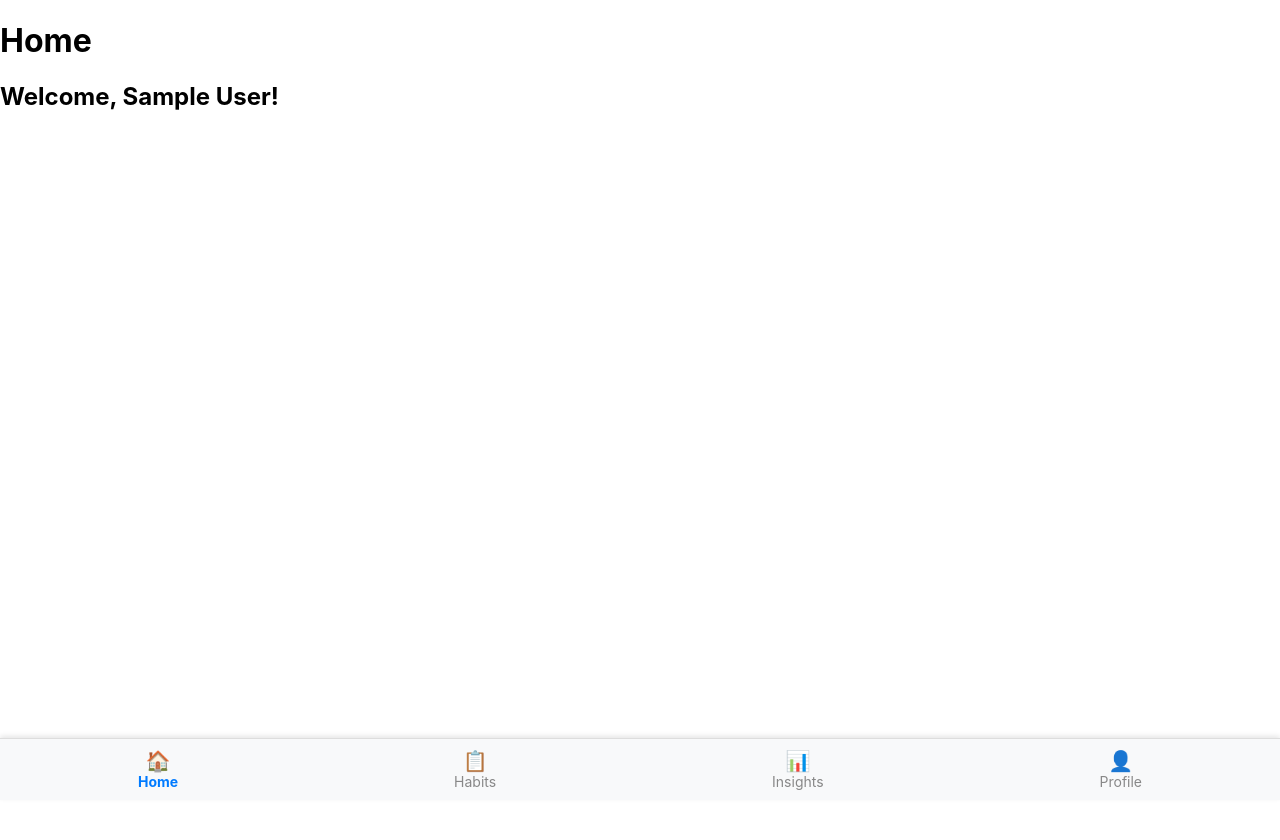
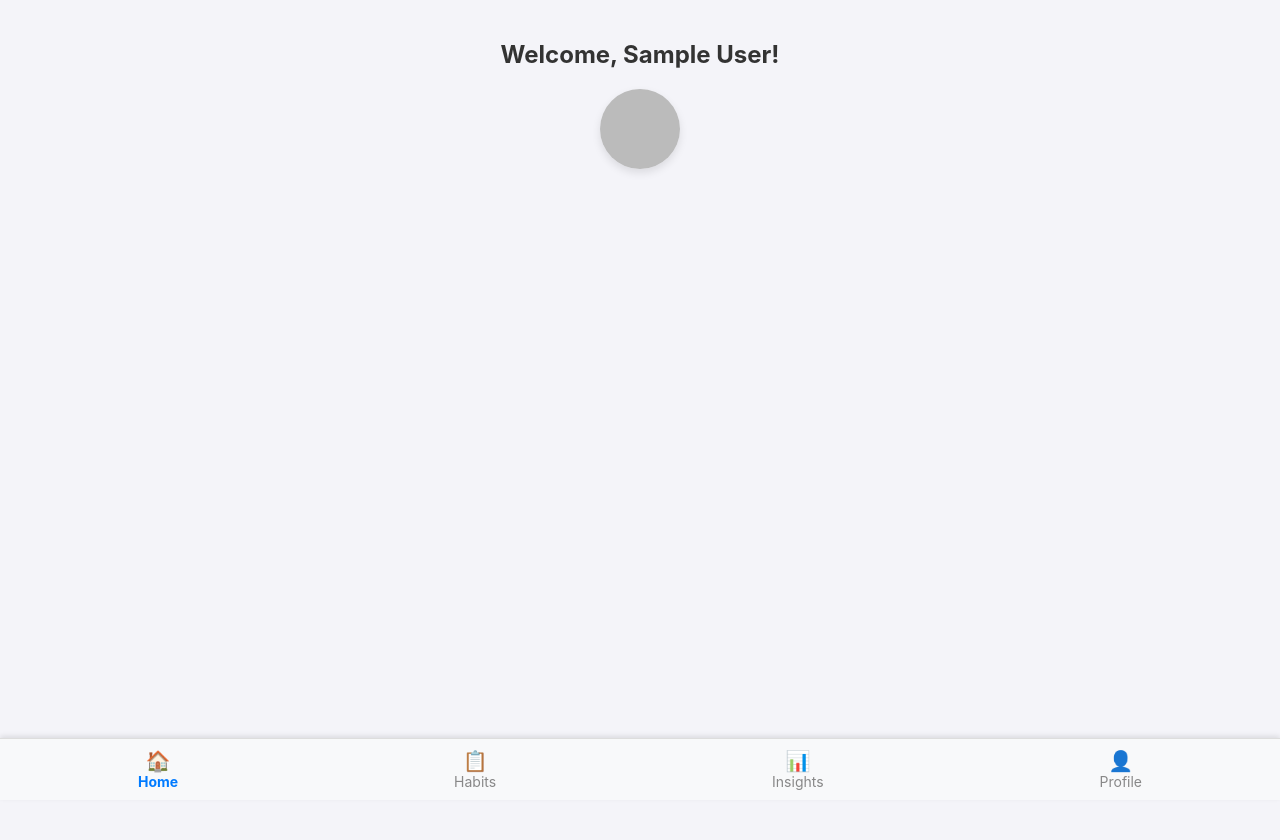
Before and after one commit to asahapde/HabitFlow, a React (Create React App) app in the folder frontend/habitflow/: page / in a window 1280 px wide. Shown: the top 840 px of the page. Before the commit the page ends 800 px from the top, so only its background shows below. Built offline with nearby package versions, Linux system fonts and the light colour scheme; no server answers; sample sign-in values are in the browser's storage; the HTML template or start-up script is replaced by a standard one.

Commit message:
add profile pic

```diff
--- a/frontend/habitflow/src/pages/AuthPage/AuthPage.scss
+++ b/frontend/habitflow/src/pages/AuthPage/AuthPage.scss
@@ -3,6 +3,7 @@ $background-color: #f4f4f9;
 $text-color: #333;
 $border-radius: 10px;
 $transition-speed: 0.3s;
+$google-red: #db4437;
 
 .auth-container {
   display: flex;
@@ -21,6 +22,29 @@ $transition-speed: 0.3s;
   font-weight: bold;
   color: #6c63ff;
   background-color: #f4f4f9;
+}
+
+.google-signin {
+  background: $google-red;
+  color: white;
+  font-size: 16px;
+  padding: 12px 20px;
+  border: none;
+  border-radius: $border-radius;
+  cursor: pointer;
+  font-weight: bold;
+  transition: background $transition-speed, transform $transition-speed;
+  box-shadow: 0px 4px 8px rgba(0, 0, 0, 0.1);
+
+  &:hover {
+    background: darken($google-red, 10%);
+    transform: translateY(-2px);
+    box-shadow: 0px 6px 12px rgba(0, 0, 0, 0.15);
+  }
+
+  &:active {
+    transform: translateY(1px);
+  }
 }
 
 .error {
--- a/frontend/habitflow/src/pages/AuthPage/AuthPage.tsx
+++ b/frontend/habitflow/src/pages/AuthPage/AuthPage.tsx
@@ -1,7 +1,7 @@
 import React, { useEffect, useState } from "react";
 import { useNavigate } from "react-router-dom";
 import { useAuth } from "../../context/AuthContext";
-import { signIn, signUp } from "../../services/authService"; // Import auth functions
+import { signIn, signInWithGoogle, signUp } from "../../services/authService"; // Import auth functions
 import "./AuthPage.scss";
 
 const AuthPage: React.FC = () => {
@@ -65,6 +65,15 @@ const AuthPage: React.FC = () => {
     setError(null);
   };
 
+  const handleGoogleSignIn = async () => {
+    try {
+      await signInWithGoogle();
+      navigate("/"); // ✅ Redirect to home after sign-in
+    } catch (error) {
+      console.error("Google Sign-In Error:", error);
+    }
+  };
+
   const title = isSignUp ? "Create an Account" : "Welcome Back";
 
   const message = isSignUp
@@ -118,6 +127,10 @@ const AuthPage: React.FC = () => {
         <p className="toggle-text">
           {toggleText} <span onClick={handleToggle}>{toggleButtonText}</span>
         </p>
+
+        <button className="google-signin" onClick={handleGoogleSignIn}>
+          Sign in with Google
+        </button>
       </div>
     </div>
   );
--- /dev/null
+++ b/frontend/habitflow/src/pages/HomePage/HomePage.scss
@@ -0,0 +1,33 @@
+$primary-color: #6c63ff;
+$background-color: #f4f4f9;
+$text-color: #333;
+$border-radius: 50%;
+$transition-speed: 0.3s;
+
+.home-container {
+  display: flex;
+  flex-direction: column;
+  align-items: center;
+  text-align: center;
+  height: 100vh;
+  background: $background-color;
+  padding: 20px;
+
+  h2 {
+    font-size: 24px;
+    margin-bottom: 20px;
+    color: $text-color;
+  }
+
+  .profile-picture {
+    width: 80px;
+    height: 80px;
+    border-radius: $border-radius;
+    box-shadow: 0px 4px 8px rgba(0, 0, 0, 0.1);
+    transition: transform $transition-speed ease-in-out;
+
+    &:hover {
+      transform: scale(1.1); // ✅ Fun hover effect
+    }
+  }
+}
--- a/frontend/habitflow/src/pages/HomePage/HomePage.tsx
+++ b/frontend/habitflow/src/pages/HomePage/HomePage.tsx
@@ -1,13 +1,17 @@
-import { FC } from "react";
+import React from "react";
 import { useAuth } from "../../context/AuthContext";
+import "./HomePage.scss";
 
-const HomePage: FC = () => {
-  const { user } = useAuth();
+const HomePage: React.FC = () => {
+  const { user } = useAuth(); // ✅ Get user data
 
   return (
-    <div>
-      <h1>Home</h1>
-      <h2>Welcome, {user?.displayName || "User"}!</h2>
+    <div className="home-container">
+      <h2>Welcome, {user?.displayName || "Guest"}!</h2>
+
+      {user?.photoURL && ( // ✅ Show profile picture only if available
+        <img src={user.photoURL} alt="Profile" className="profile-picture" />
+      )}
     </div>
   );
 };
--- a/frontend/habitflow/src/services/authService.ts
+++ b/frontend/habitflow/src/services/authService.ts
@@ -1,6 +1,8 @@
 import {
   createUserWithEmailAndPassword,
+  GoogleAuthProvider,
   signInWithEmailAndPassword,
+  signInWithPopup,
   signOut,
   updateProfile,
 } from "firebase/auth";
@@ -22,6 +24,18 @@ export const signUp = async (email: string, password: string, name: string) => {
     return user;
   } catch (error: any) {
     console.error("Sign Up Error:", error.message);
+    throw error;
+  }
+};
+
+// ✅ Google Sign-In
+export const signInWithGoogle = async () => {
+  try {
+    const provider = new GoogleAuthProvider();
+    const result = await signInWithPopup(auth, provider);
+    return result.user; // ✅ Returns the authenticated Google user
+  } catch (error) {
+    console.error("Google Sign-In Error:", error);
     throw error;
   }
 };
```
